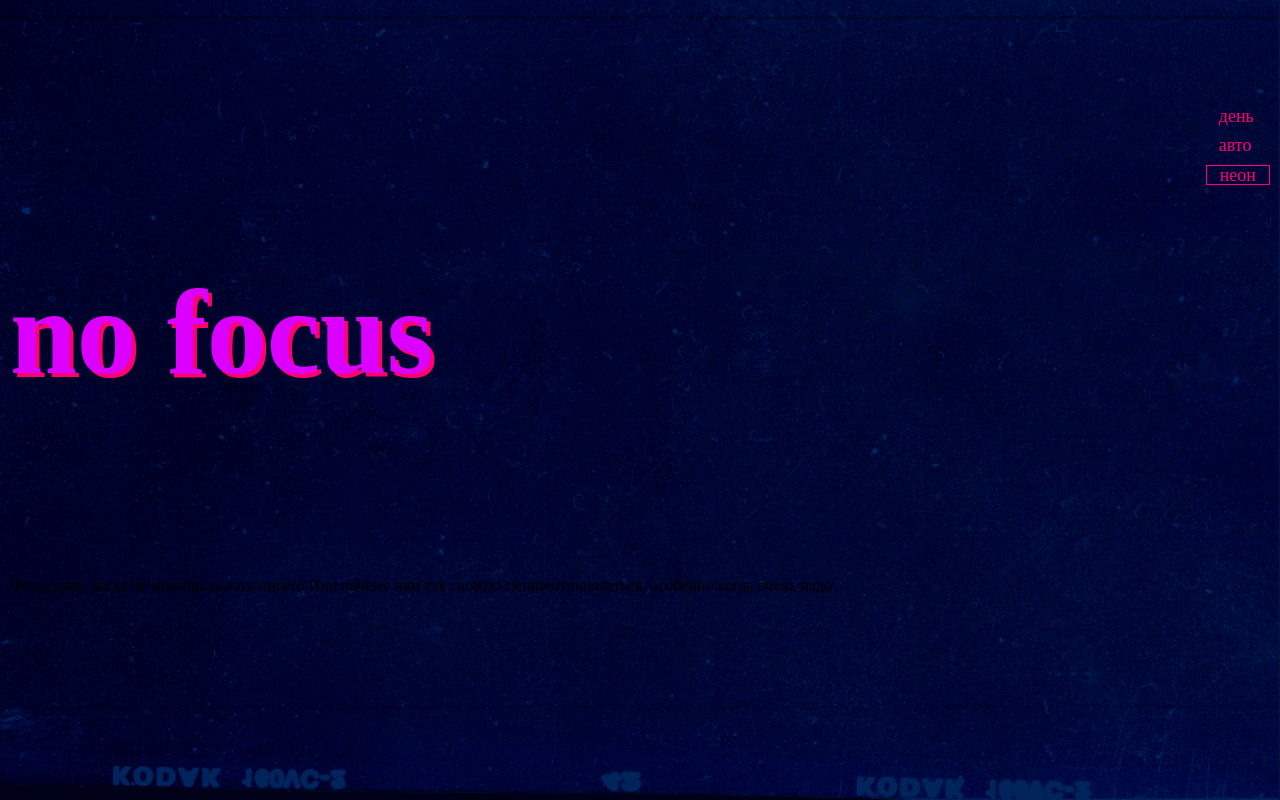
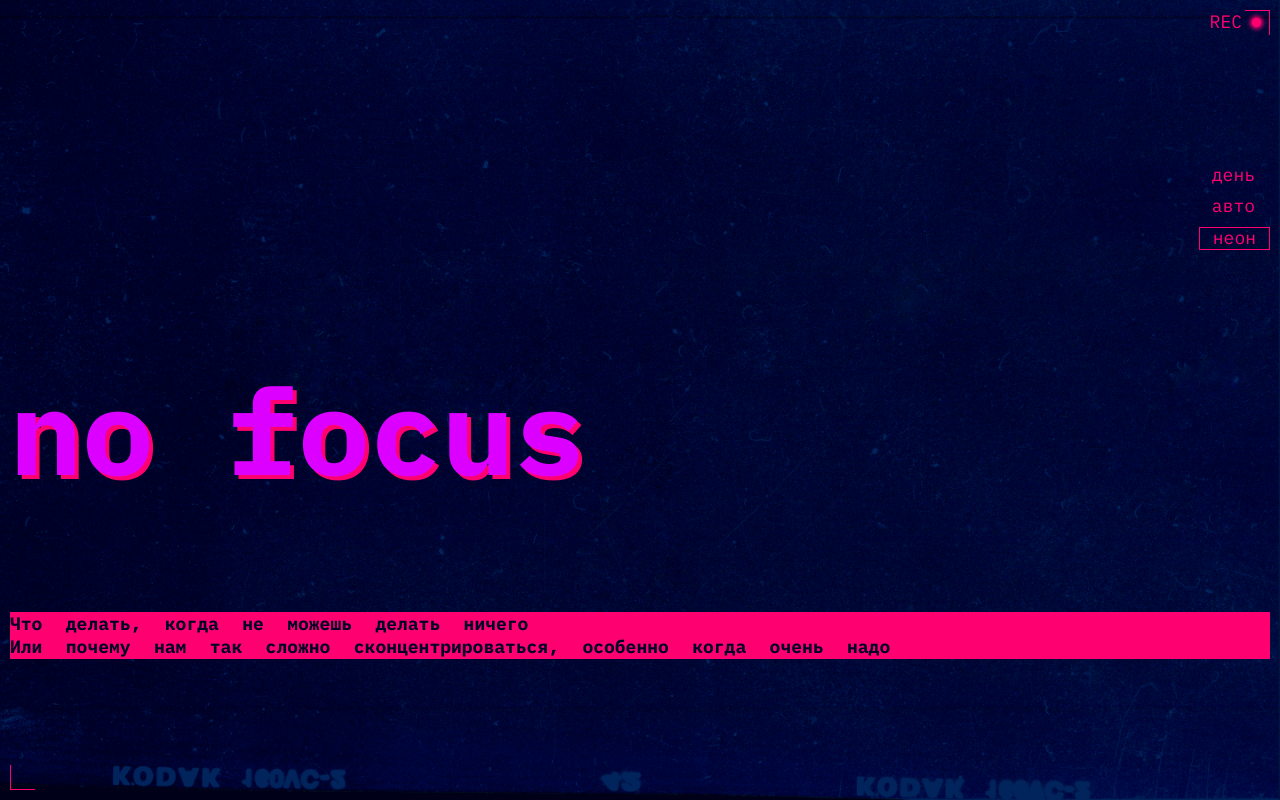
Before and after one commit to Kaylapoza/slozhno-sosredotochitsya-fd, a plain HTML site: page index.html in a window 1280 px wide. Drawn offline with Linux system fonts and the light colour scheme.

Commit message:
доделал шапку

```diff
--- a/index.html
+++ b/index.html
@@ -19,6 +19,7 @@
   </head>
   <body class="page">
     <header class="header decorated-zone">
+      <span class="header__decor-element" aria-hidden="true">REC</span>
       <nav class="header__theme-menu">
         <ul class="header__theme-menu-list">
           <li class="header__theme-menu-item">
@@ -46,8 +47,7 @@
         </ul>
       </nav>
       <h1 class="header__title">no focus</h1>
-      <p class="header__text title-decor">Что делать, когда не можешь делать ничего
-Или почему нам так сложно сконцентрироваться, особенно когда очень надо</p>
+      <p class="header__text title-decor">Что делать, когда не можешь делать ничего<br/> Или почему нам так сложно сконцентрироваться, особенно когда очень надо</p>
     </header>
   </body>
 </html>
--- a/styles/globals.css
+++ b/styles/globals.css
@@ -10,6 +10,8 @@ body {
   min-inline-size: 375px;
   max-inline-size: 1440px;
   margin: 0 auto;
+  font-size: 1.125rem;
+  font-family: 'IBM Plex mono', sans-serif;
 }
 
 h1,
--- a/styles/style.css
+++ b/styles/style.css
@@ -10,6 +10,7 @@
 }
 
 .header {
+  position: relative;
   display: grid;
   grid-template-columns: 1fr;
   block-size: 100vh;
@@ -17,9 +18,53 @@
   padding: 10px;
 }
 
+.header__decor-element {
+  color: var(--accent-color);
+  text-align: end;
+  margin-inline-end: 1.75rem;
+  line-height: 130%;
+}
+
+.header__decor-element::after {
+  content: '';
+  position: absolute;
+  inline-size: 9px;
+  block-size: 9px;
+  border-radius: 50%;
+  background-color: var(--accent-color);
+  top: 18px;
+  right: 19px;
+  box-shadow: 0px 0px 4px 2px var(--accent-color);
+}
+
+.decorated-zone::before {
+  content: '';
+  position: absolute;
+  display: block;
+  inline-size: 25px;
+  block-size: 25px;
+  border: solid 1px var(--accent-color);
+  border-bottom: none;
+  border-left: none;
+  top: 10px;
+  right: 10px;
+}
+
+.decorated-zone::after {
+  content: '';
+  display: block;
+  position: absolute;
+  inline-size: 25px;
+  block-size: 25px;
+  border: solid 1px var(--accent-color);
+  border-top: none;
+  border-right: none;
+  bottom: 10px;
+  left: 10px;
+}
+
 .header__theme-menu {
   justify-self: end;
-  align-self: center;
 }
 
 .header__theme-menu-list {
@@ -29,10 +74,11 @@
 }
 
 .header__theme-menu-button {
-  padding: 0 13px;
+  display: flex;
+  align-items: center;
+  padding: 1.5px 13px;
   background-color: transparent;
   border: none;
-  font-size: 1.125rem;
   color: var(--accent-color);
   line-height: 100%;
 }
@@ -50,4 +96,18 @@
   line-height: 83%;
   text-shadow: 4px 4px 0 var(--accent-color);
 }
+
+.header__text {
+  display: block;
+  block-size: fit-content;
+  inline-size: 100%;
+  font-weight: 700;
+  color: var(--background-color);
+  line-height: 130%;
+  word-spacing: 0.7em;
+}
+
+.title-decor {
+  background-color: var(--accent-color);
+}
 /*достилизовать параграф заголовка и псевдоэлементы*/
```
